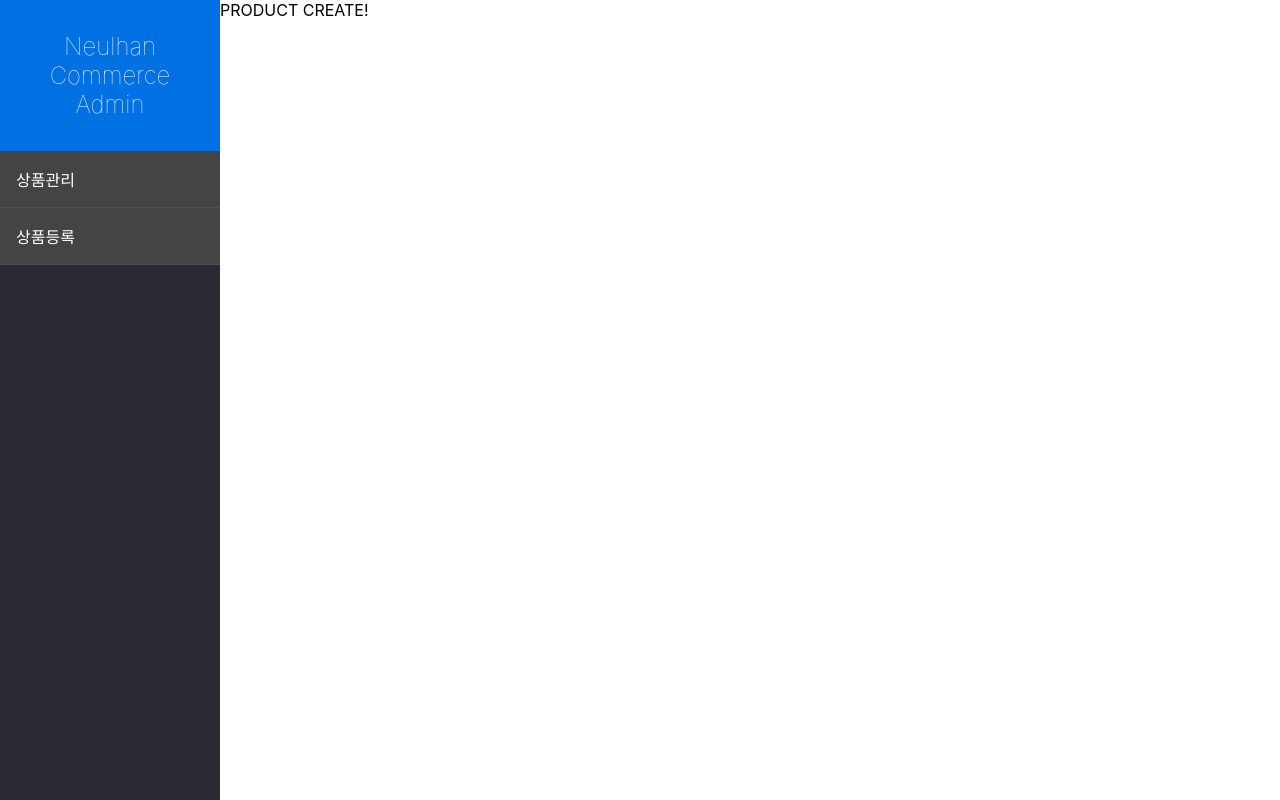
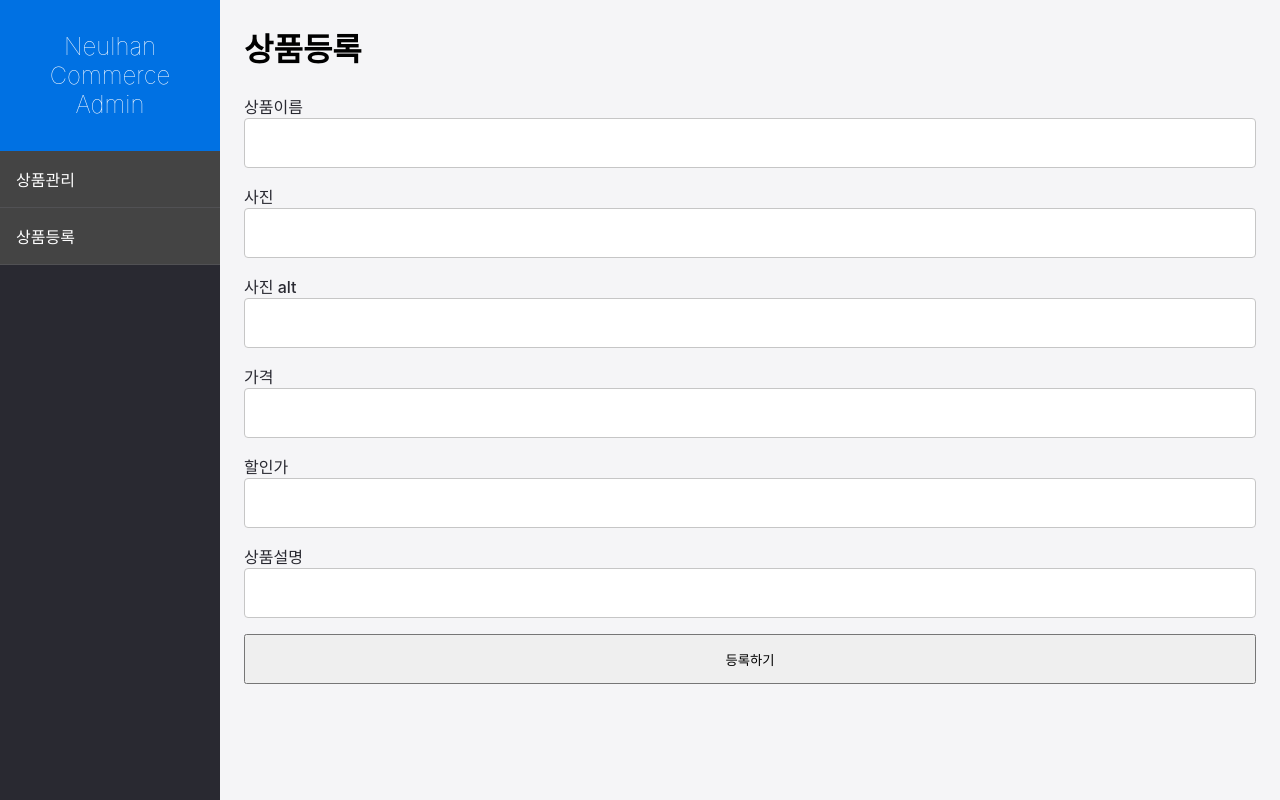
Before and after one commit to Neulhan/neulhan-commerce, a Next.js app: page /admin/product/create in a window 1280 px wide. Built offline with nearby package versions, Linux system fonts and the light colour scheme.

Commit message:
update page: connect container to page

```diff
--- a/src/pages/admin/product/create.tsx
+++ b/src/pages/admin/product/create.tsx
@@ -1,7 +1,14 @@
 import AdminContainer from "@src/containers/AdminContainer";
+import AdminProductCreateContainer from "@src/containers/AdminContainer/Product/Post";
 
 function ProductCreateAdmin() {
-  return <AdminContainer>PRODUCT CREATE!</AdminContainer>;
+  return (
+    <AdminContainer>
+      <AdminProductCreateContainer
+        product={undefined}
+      ></AdminProductCreateContainer>
+    </AdminContainer>
+  );
 }
 
 export default ProductCreateAdmin;
```
